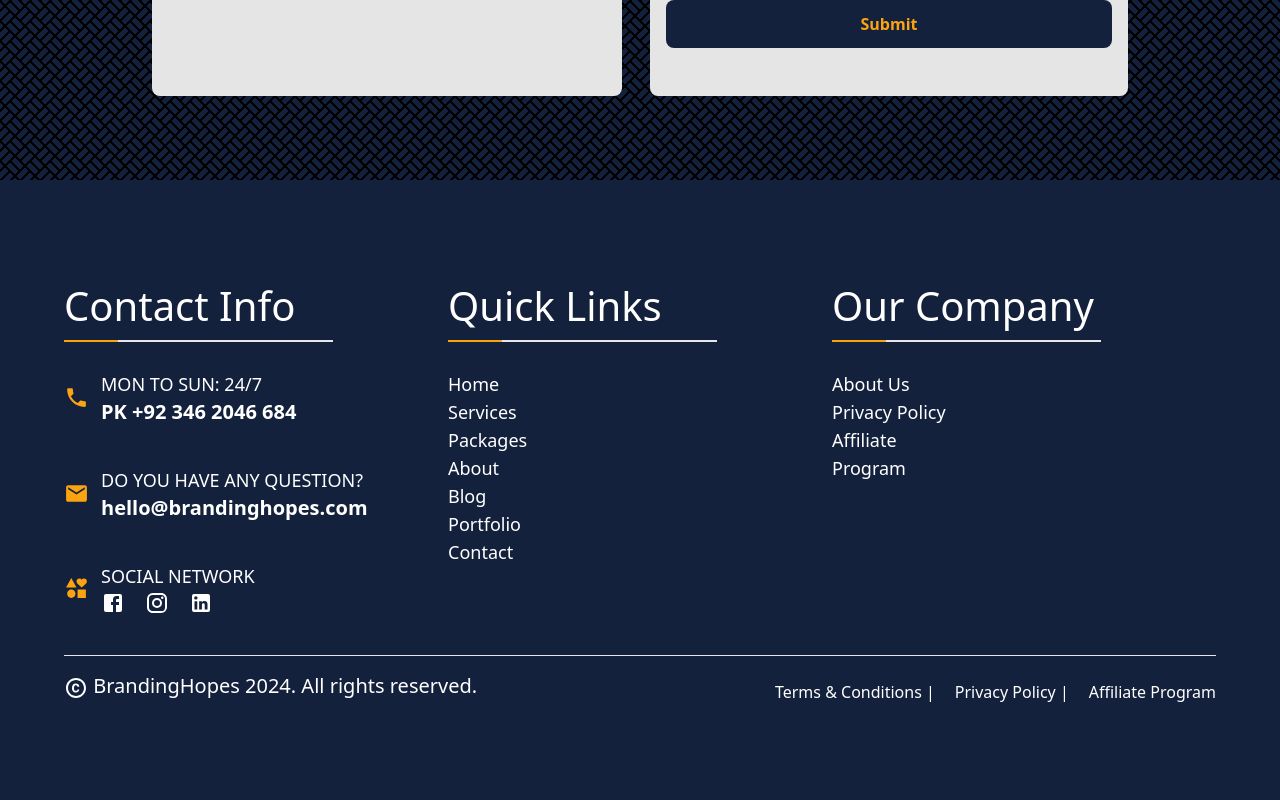
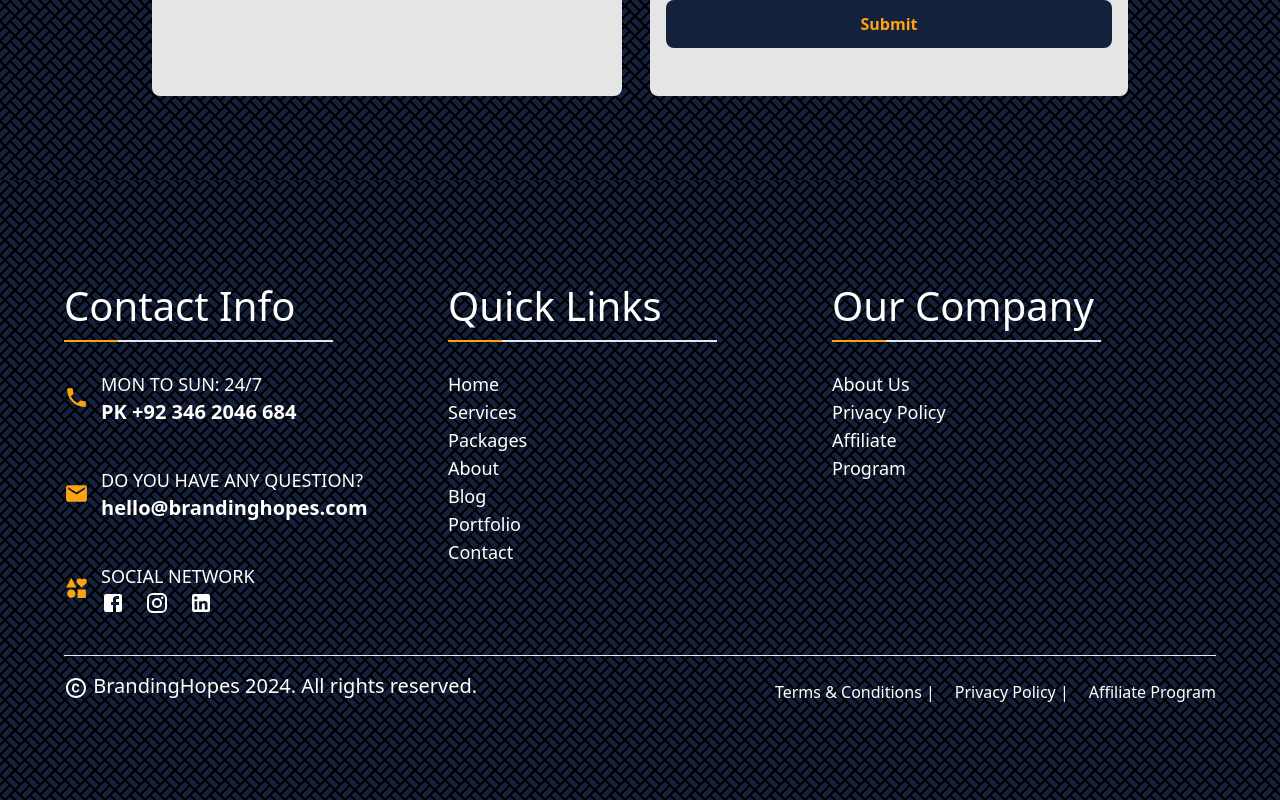
Before and after one commit to HasanCoder66/BRANDING-WORKING, a React (Vite) app in the folder Branding-Frontend/: page / in a window 1280 px wide. Shown: the part 4147-4947 px from the top of the page. Built offline with nearby package versions, Linux system fonts and the light colour scheme; grey boxes are pictures that could not be loaded.

Commit message:
Footer changes

```diff
--- a/Branding-Frontend/src/components/Footer.jsx
+++ b/Branding-Frontend/src/components/Footer.jsx
@@ -1,101 +1,3 @@
-// import React from "react";
-// import { Link } from "react-router-dom";
-// export default function Footer() {
-//   return (
-//     <footer className=" border-y bg-[#e5e5e5]">
-//       <div className="mx-auto w-full max-w-screen-xl p-4 py-6 lg:py-8">
-//         <div className="sm:flex sm:items-center sm:justify-between text-[#2c2e48]">
-//           <span className="text-sm text-[#2c2e48] sm:text-center">
-//             © 2024
-//             <a href="" className="hover:underline">
-//               Branding Hopes
-//             </a>
-//             . All Rights Reserved.
-//           </span>
-//           <div className="flex mt-4 space-x-5 sm:justify-center sm:mt-0">
-//             <Link to="#" className="text-[#2c2e48] hover:text-gray-900">
-//               <svg
-//                 className="w-4 h-4"
-//                 aria-hidden="true"
-//                 xmlns="http://www.w3.org/2000/svg"
-//                 fill="currentColor"
-//                 viewBox="0 0 8 19"
-//               >
-//                 <path
-//                   fill-rule="evenodd"
-//                   d="M6.135 3H8V0H6.135a4.147 4.147 0 0 0-4.142 4.142V6H0v3h2v9.938h3V9h2.021l.592-3H5V3.591A.6.6 0 0 1 5.592 3h.543Z"
-//                   clip-rule="evenodd"
-//                 />
-//               </svg>
-//               <span className="sr-only">Facebook page</span>
-//             </Link>
-//             <Link to="#" className="text-[#2c2e48]">
-//               <svg
-//                 className="w-4 h-4"
-//                 aria-hidden="true"
-//                 xmlns="http://www.w3.org/2000/svg"
-//                 fill="currentColor"
-//                 viewBox="0 0 21 16"
-//               >
-//                 <path d="M16.942 1.556a16.3 16.3 0 0 0-4.126-1.3 12.04 12.04 0 0 0-.529 1.1 15.175 15.175 0 0 0-4.573 0 11.585 11.585 0 0 0-.535-1.1 16.274 16.274 0 0 0-4.129 1.3A17.392 17.392 0 0 0 .182 13.218a15.785 15.785 0 0 0 4.963 2.521c.41-.564.773-1.16 1.084-1.785a10.63 10.63 0 0 1-1.706-.83c.143-.106.283-.217.418-.33a11.664 11.664 0 0 0 10.118 0c.137.113.277.224.418.33-.544.328-1.116.606-1.71.832a12.52 12.52 0 0 0 1.084 1.785 16.46 16.46 0 0 0 5.064-2.595 17.286 17.286 0 0 0-2.973-11.59ZM6.678 10.813a1.941 1.941 0 0 1-1.8-2.045 1.93 1.93 0 0 1 1.8-2.047 1.919 1.919 0 0 1 1.8 2.047 1.93 1.93 0 0 1-1.8 2.045Zm6.644 0a1.94 1.94 0 0 1-1.8-2.045 1.93 1.93 0 0 1 1.8-2.047 1.918 1.918 0 0 1 1.8 2.047 1.93 1.93 0 0 1-1.8 2.045Z" />
-//               </svg>
-//               <span className="sr-only text-[#2c2e48]">Discord community</span>
-//             </Link>
-//             <Link to="#" className="text-[#2c2e48]">
-//               <svg
-//                 className="w-4 h-4"
-//                 aria-hidden="true"
-//                 xmlns="http://www.w3.org/2000/svg"
-//                 fill="currentColor"
-//                 viewBox="0 0 20 17"
-//               >
-//                 <path
-//                   fill-rule="evenodd"
-//                   d="M20 1.892a8.178 8.178 0 0 1-2.355.635 4.074 4.074 0 0 0 1.8-2.235 8.344 8.344 0 0 1-2.605.98A4.13 4.13 0 0 0 13.85 0a4.068 4.068 0 0 0-4.1 4.038 4 4 0 0 0 .105.919A11.705 11.705 0 0 1 1.4.734a4.006 4.006 0 0 0 1.268 5.392 4.165 4.165 0 0 1-1.859-.5v.05A4.057 4.057 0 0 0 4.1 9.635a4.19 4.19 0 0 1-1.856.07 4.108 4.108 0 0 0 3.831 2.807A8.36 8.36 0 0 1 0 14.184 11.732 11.732 0 0 0 6.291 16 11.502 11.502 0 0 0 17.964 4.5c0-.177 0-.35-.012-.523A8.143 8.143 0 0 0 20 1.892Z"
-//                   clip-rule="evenodd"
-//                 />
-//               </svg>
-//               <span className="sr-only text-[#2c2e48]">Twitter page</span>
-//             </Link>
-//             <Link to="#" className="text-[#2c2e48]">
-//               <svg
-//                 className="w-4 h-4"
-//                 aria-hidden="true"
-//                 xmlns="http://www.w3.org/2000/svg"
-//                 fill="currentColor"
-//                 viewBox="0 0 20 20"
-//               >
-//                 <path
-//                   fill-rule="evenodd"
-//                   d="M10 .333A9.911 9.911 0 0 0 6.866 19.65c.5.092.678-.215.678-.477 0-.237-.01-1.017-.014-1.845-2.757.6-3.338-1.169-3.338-1.169a2.627 2.627 0 0 0-1.1-1.451c-.9-.615.07-.6.07-.6a2.084 2.084 0 0 1 1.518 1.021 2.11 2.11 0 0 0 2.884.823c.044-.503.268-.973.63-1.325-2.2-.25-4.516-1.1-4.516-4.9A3.832 3.832 0 0 1 4.7 7.068a3.56 3.56 0 0 1 .095-2.623s.832-.266 2.726 1.016a9.409 9.409 0 0 1 4.962 0c1.89-1.282 2.717-1.016 2.717-1.016.366.83.402 1.768.1 2.623a3.827 3.827 0 0 1 1.02 2.659c0 3.807-2.319 4.644-4.525 4.889a2.366 2.366 0 0 1 .673 1.834c0 1.326-.012 2.394-.012 2.72 0 .263.18.572.681.475A9.911 9.911 0 0 0 10 .333Z"
-//                   clip-rule="evenodd"
-//                 />
-//               </svg>
-//               <span className="sr-only text-[#2c2e48]">GitHub account</span>
-//             </Link>
-//             <Link to="#" className="text-[#2c2e48]">
-//               <svg
-//                 className="w-4 h-4"
-//                 aria-hidden="true"
-//                 xmlns="http://www.w3.org/2000/svg"
-//                 fill="currentColor"
-//                 viewBox="0 0 20 20"
-//               >
-//                 <path
-//                   fill-rule="evenodd"
-//                   d="M10 0a10 10 0 1 0 10 10A10.009 10.009 0 0 0 10 0Zm6.613 4.614a8.523 8.523 0 0 1 1.93 5.32 20.094 20.094 0 0 0-5.949-.274c-.059-.149-.122-.292-.184-.441a23.879 23.879 0 0 0-.566-1.239 11.41 11.41 0 0 0 4.769-3.366ZM8 1.707a8.821 8.821 0 0 1 2-.238 8.5 8.5 0 0 1 5.664 2.152 9.608 9.608 0 0 1-4.476 3.087A45.758 45.758 0 0 0 8 1.707ZM1.642 8.262a8.57 8.57 0 0 1 4.73-5.981A53.998 53.998 0 0 1 9.54 7.222a32.078 32.078 0 0 1-7.9 1.04h.002Zm2.01 7.46a8.51 8.51 0 0 1-2.2-5.707v-.262a31.64 31.64 0 0 0 8.777-1.219c.243.477.477.964.692 1.449-.114.032-.227.067-.336.1a13.569 13.569 0 0 0-6.942 5.636l.009.003ZM10 18.556a8.508 8.508 0 0 1-5.243-1.8 11.717 11.717 0 0 1 6.7-5.332.509.509 0 0 1 .055-.02 35.65 35.65 0 0 1 1.819 6.476 8.476 8.476 0 0 1-3.331.676Zm4.772-1.462A37.232 37.232 0 0 0 13.113 11a12.513 12.513 0 0 1 5.321.364 8.56 8.56 0 0 1-3.66 5.73h-.002Z"
-//                   clip-rule="evenodd"
-//                 />
-//               </svg>
-//               <span className="sr-only text-[#2c2e48]">Dribbble account</span>
-//             </Link>
-//           </div>
-//         </div>
-//       </div>
-//     </footer>
-//   );
-// }
-
 import React from "react";
 import PhoneIcon from "@mui/icons-material/Phone";
 import MarkunreadIcon from "@mui/icons-material/Markunread";
@@ -110,7 +12,7 @@
 
 const Footer = () => {
   return (
-    <footer className="bg-[#14213d] text-white py-[6rem] px-[4rem]">
+    <footer className="landingContainer text-white py-[6rem] px-[4rem]">
       <div className="container mx-auto flex flex-wrap justify-between">
         <div className="w-full md:w-1/3">
           <div className="mb-[10px]">
```
